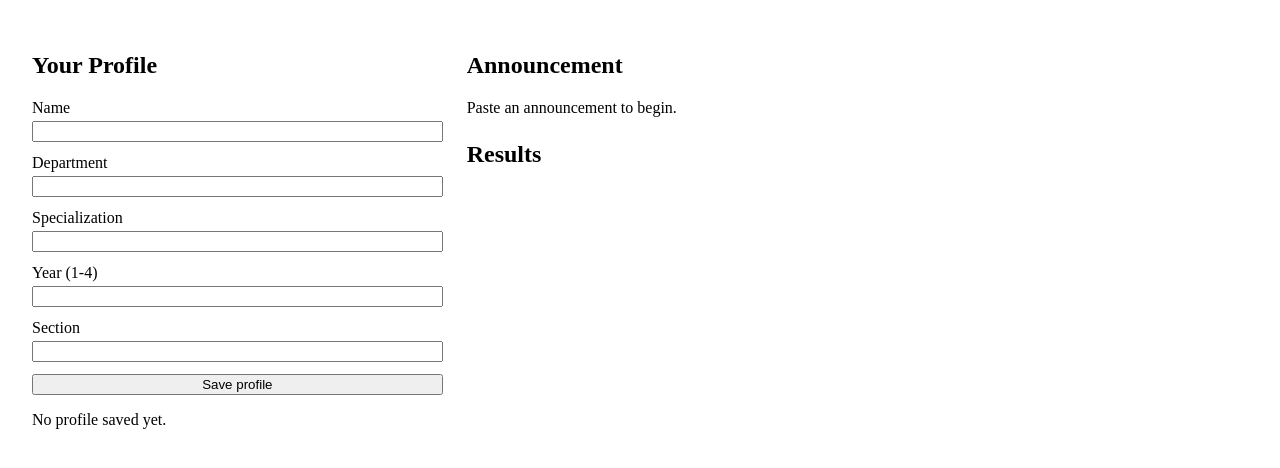
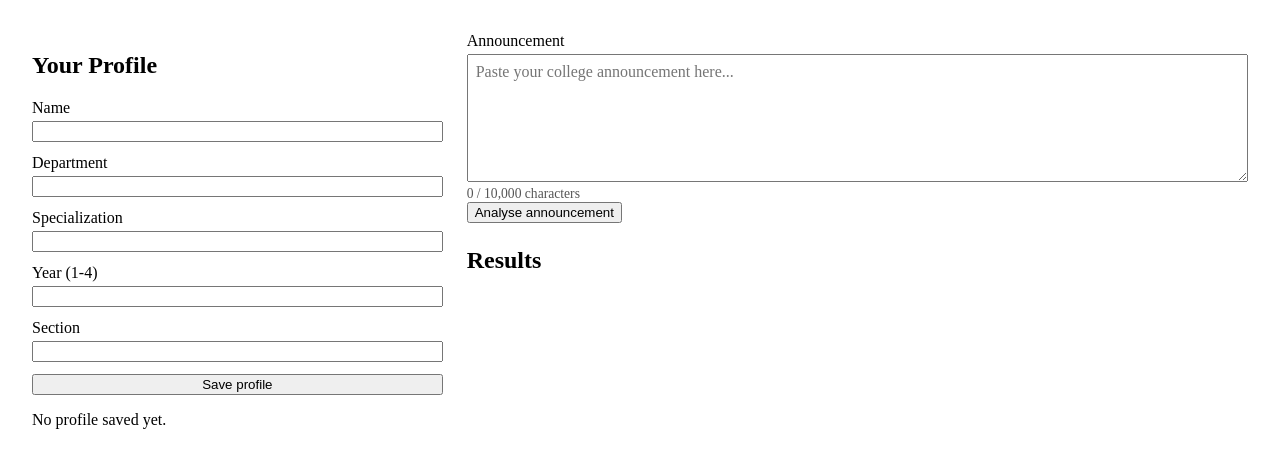
Before and after one commit to RODGERDUDE/campusflow-ai, a React (Vite) app in the folder frontend/: page / in a window 1280 px wide. Shown: the top 468 px of the page. Built offline with nearby package versions, Linux system fonts and the light colour scheme; no server answers.

Commit message:
Implement T-21 submit controller

```diff
--- a/frontend/src/pages/Home/Home.module.css
+++ b/frontend/src/pages/Home/Home.module.css
@@ -19,3 +19,7 @@
 .section {
   margin-bottom: 1.5rem;
 }
+
+.error {
+  color: #b00020;
+}
--- a/frontend/src/pages/Home/Home.tsx
+++ b/frontend/src/pages/Home/Home.tsx
@@ -1,14 +1,20 @@
 // CampusFlow AI — Home page.
 //
 // The main single-page layout: a profile sidebar plus a main announcement area
-// with placeholder sections for the announcement input and results
-// (design §15, §16). The student profile form (T-18) is wired in here: the
-// profile is loaded from localStorage on page load and kept in Home state so it
-// is ready to be passed to analyzeAnnouncement() on submission (T-21).
+// (design §15, §16). This page owns all analysis state and the submit
+// controller (T-21): it validates inputs, calls the backend API service
+// (never Gemini directly), and manages loading/error/result state. The detailed
+// result components (decision summary, checklist, etc.) arrive in T-22+.
 
 import { useState } from "react";
 
+import {
+  AnnouncementInput,
+  MAX_LENGTH,
+  MIN_LENGTH,
+} from "../../components/AnnouncementInput/AnnouncementInput";
 import { StudentProfileForm } from "../../components/StudentProfileForm/StudentProfileForm";
+import { analyzeAnnouncement } from "../../services/api";
 import type {
   AnalyzeResponse,
   ChecklistItem,
@@ -33,19 +39,58 @@ function Home() {
   // Student profile — initialised from localStorage on page load.
   const [profile, setProfile] = useState<StudentProfile | null>(loadSavedProfile);
   // Raw announcement text pasted by the student.
-  const [announcementText] = useState<string>("");
+  const [announcementText, setAnnouncementText] = useState<string>("");
   // Whether an analysis request is in flight.
-  const [isLoading] = useState<boolean>(false);
+  const [isLoading, setIsLoading] = useState<boolean>(false);
   // User-friendly error message, or null when there is no error.
-  const [error] = useState<string | null>(null);
+  const [error, setError] = useState<string | null>(null);
   // The analysis result from the backend, or null before/after a reset.
-  const [result] = useState<AnalyzeResponse | null>(null);
+  const [result, setResult] = useState<AnalyzeResponse | null>(null);
   // Checklist items with frontend-only completion state.
-  const [checklist] = useState<ChecklistItem[]>([]);
+  const [checklist, setChecklist] = useState<ChecklistItem[]>([]);
 
   // Keep Home's profile state in sync when the form reports a valid profile.
   function handleProfileChange(nextProfile: StudentProfile) {
     setProfile(nextProfile);
+  }
+
+  async function handleSubmit() {
+    // Trim immediately before validating and sending (FR-01).
+    const trimmed = announcementText.trim();
+
+    // Block submission on invalid input; show a validation error, no API call.
+    if (!profile) {
+      setError("Please fill in and save your profile before analysing.");
+      return;
+    }
+    if (trimmed.length < MIN_LENGTH) {
+      setError(`The announcement must be at least ${MIN_LENGTH} characters.`);
+      return;
+    }
+    if (trimmed.length > MAX_LENGTH) {
+      setError(
+        `The announcement must be ${MAX_LENGTH.toLocaleString()} characters or fewer.`,
+      );
+      return;
+    }
+
+    setIsLoading(true);
+    setError(null);
+    setResult(null);
+    try {
+      const response = await analyzeAnnouncement(trimmed, profile);
+      setResult(response);
+      setChecklist(response.checklist);
+    } catch (err) {
+      // Show a user-visible message from the thrown Error.
+      const message =
+        err instanceof Error
+          ? err.message
+          : "Something went wrong. Please try again.";
+      setError(message);
+    } finally {
+      setIsLoading(false);
+    }
   }
 
   return (
@@ -64,20 +109,26 @@ function Home() {
 
       <main className={styles.main}>
         <section className={styles.section} aria-label="Announcement input">
-          {/* Placeholder: AnnouncementInput (T-20) */}
-          <h2>Announcement</h2>
-          <p>
-            {announcementText
-              ? "Announcement entered."
-              : "Paste an announcement to begin."}
-          </p>
+          <AnnouncementInput
+            value={announcementText}
+            onChange={setAnnouncementText}
+            disabled={isLoading}
+          />
+          <button type="button" onClick={handleSubmit} disabled={isLoading}>
+            {isLoading ? "Analysing…" : "Analyse announcement"}
+          </button>
         </section>
 
         <section className={styles.section} aria-label="Analysis results">
-          {/* Placeholder: results (decision summary at top), loading, error */}
+          {/* Detailed result components (decision summary, checklist, etc.)
+              are added in T-22+. This is a lightweight placeholder. */}
           <h2>Results</h2>
           {isLoading && <p>Analysing…</p>}
-          {error && <p>{error}</p>}
+          {error && (
+            <p className={styles.error} role="alert">
+              {error}
+            </p>
+          )}
           {result && <p>Analysis ready.</p>}
           {checklist.length > 0 && <p>{checklist.length} checklist item(s).</p>}
         </section>
```
